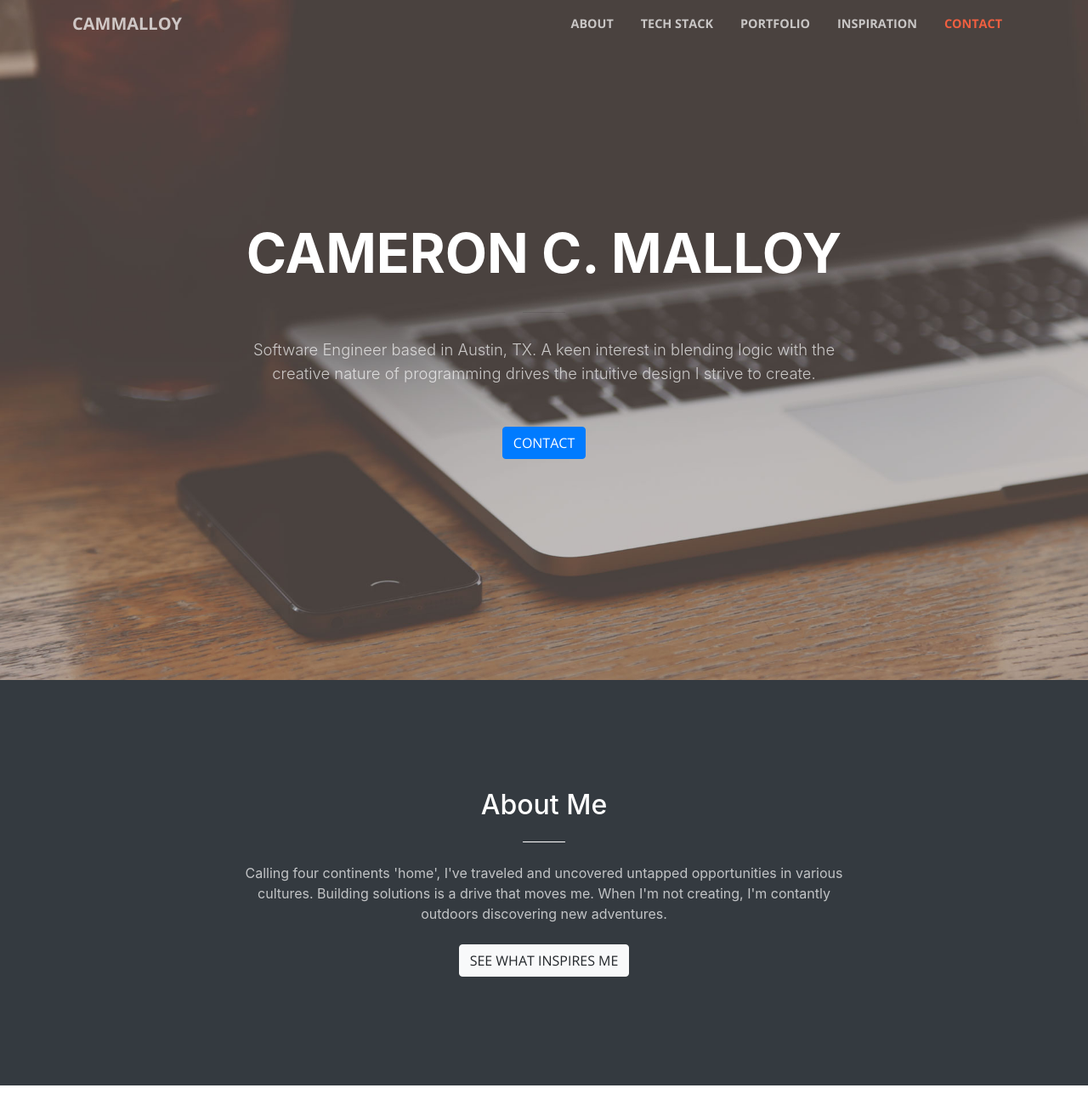
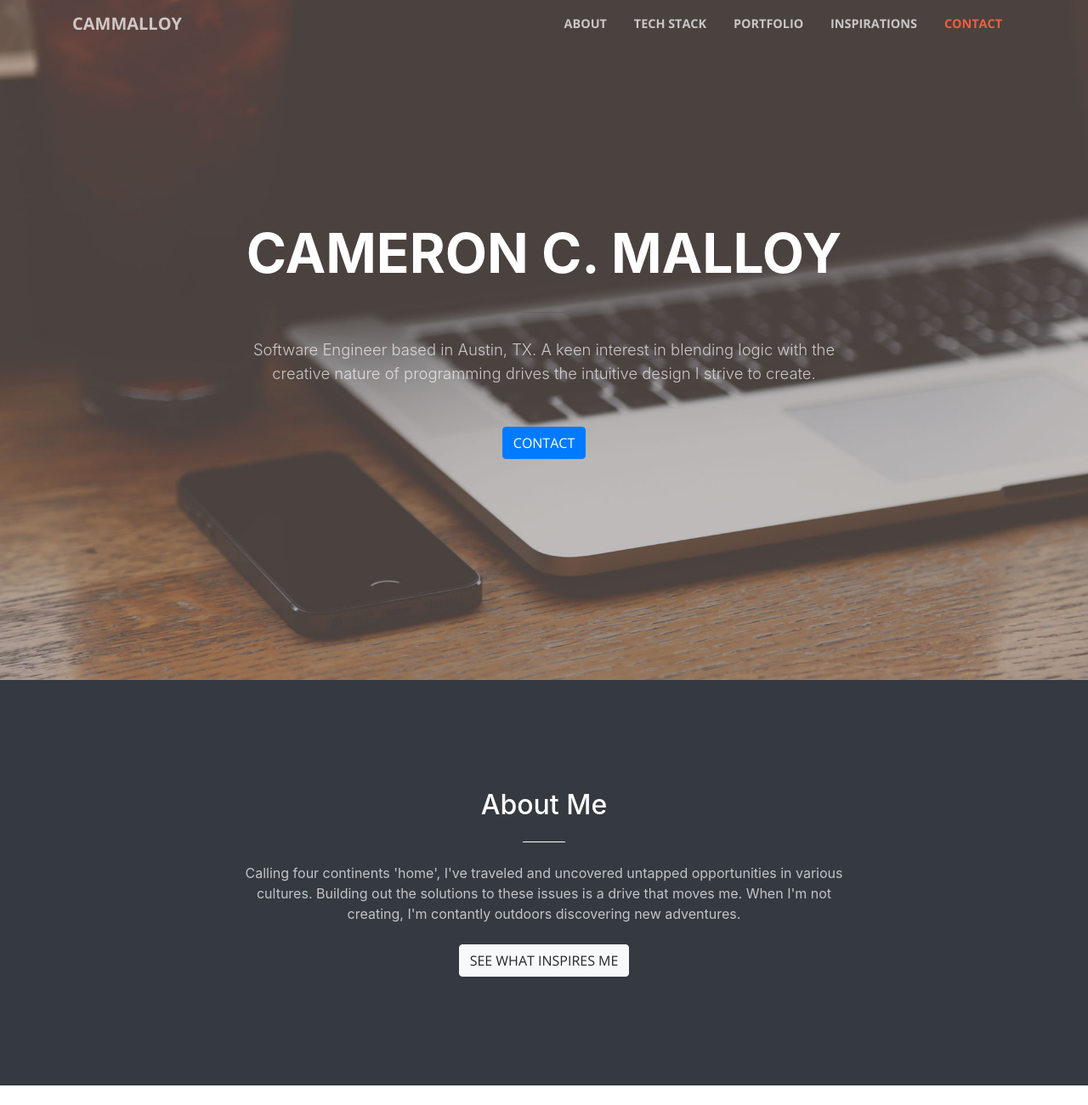
Before and after one commit to ccm36/portfolio, a website with bundled scripts: page index.html in a window 1280 px wide. Shown: the top 1300 px of the page at 85% size. Built offline with nearby package versions, Linux system fonts and the light colour scheme.

Commit message:
Fix typo

```diff
--- a/index.html
+++ b/index.html
@@ -48,7 +48,7 @@
               <a class="nav-link js-scroll-trigger" href="#portfolio">Portfolio</a>
             </li>
             <li class="nav-item">
-              <a class="nav-link js-scroll-trigger" href="#inspiration">Inspiration</a>
+              <a class="nav-link js-scroll-trigger" href="#inspiration">Inspirations</a>
             </li>
             <li class="nav-item">
               <a class="nav-link js-scroll-trigger" href="#contact">Contact</a>
@@ -83,8 +83,7 @@
             <h2 class="section-heading text-white">About Me</h2>
             <hr class="light my-4">
             <p class="text-faded mb-4">Calling four continents 'home', I've traveled and uncovered untapped opportunities in
-              various cultures.  Building solutions is a drive that moves me.  When I'm not creating, I'm contantly outdoors
-              discovering new adventures.
+              various cultures.  Building out the solutions to these issues is a drive that moves me. When I'm not creating, I'm contantly outdoors discovering new adventures.
             </p>
             <a class="btn btn-light btn-xl js-scroll-trigger" href="#inspiration">See What Inspires Me</a>
           </div>
```
